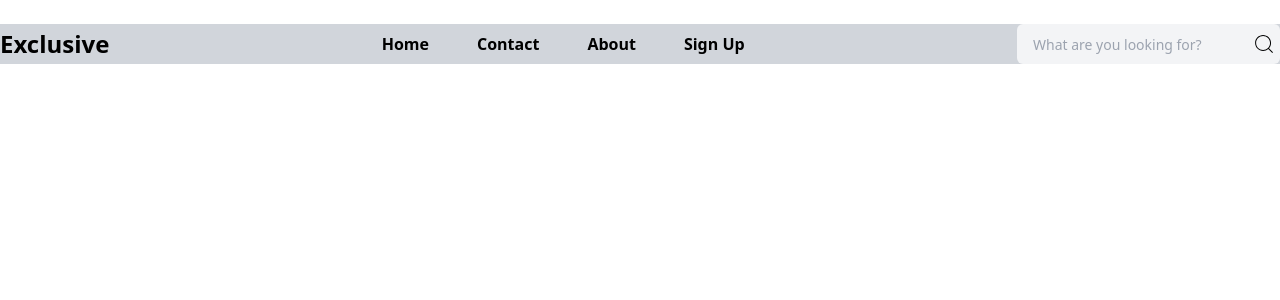
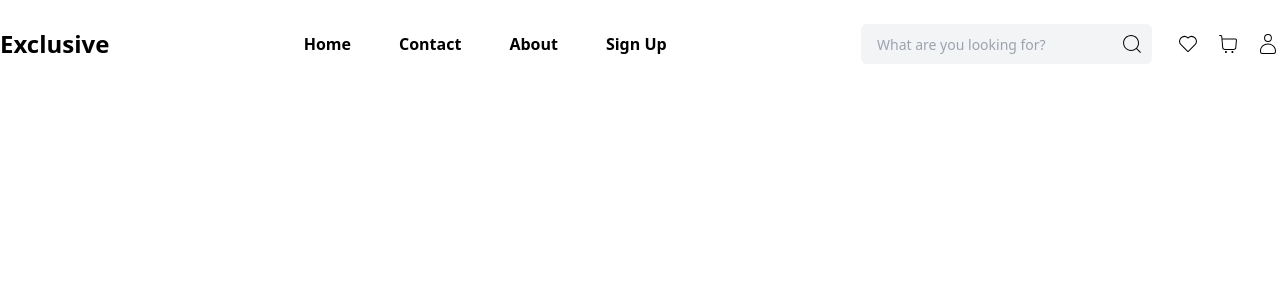
Before and after one commit to ricareiter/exclusive, a Next.js app: page / in a window 1280 px wide. Shown: the top 300 px of the page. Built offline with nearby package versions, Linux system fonts and the light colour scheme.

Commit message:
add elements to navbar

```diff
--- a/components/Navbar.tsx
+++ b/components/Navbar.tsx
@@ -1,9 +1,9 @@
-import { CiSearch } from "react-icons/ci";
+import { CiSearch, CiHeart, CiUser, CiShoppingCart } from "react-icons/ci";
 
 const Navbar = () => {
   return (
     <div className="container mx-auto mt-6 mb-8">
-      <div className="flex justify-between items-center bg-gray-300">
+      <div className="flex justify-between items-center">
         <div>
           <h3 className="font-bold text-2xl">Exclusive</h3>
         </div>
@@ -23,14 +23,21 @@ const Navbar = () => {
             </li>
           </ul>
         </div>
-        <div>
-          <div className="relative flex items-center">
+        <div className="flex items-center">
+          <div className="relative flex items-center w-full">
             <input
               type="text"
               placeholder="What are you looking for?"
-              className="px-4 py-2 bg-gray-100 placeholder:text-sm rounded-[6px]"
+              className="w-full pr-11 pl-4 py-2 bg-gray-100 placeholder:text-sm rounded-[6px] outline-none"
             />
-            <CiSearch className="absolute right-1 w-6 h-6" />
+            <button className="absolute right-2">
+              <CiSearch className="w-6 h-6" />
+            </button>
+          </div>
+          <div className="flex items-center space-x-4 ml-6">
+            <CiHeart className="w-6 h-6 hover:cursor-pointer" />
+            <CiShoppingCart className="w-6 h-6 hover:cursor-pointer" />
+            <CiUser className="w-6 h-6 hover:cursor-pointer" />
           </div>
         </div>
       </div>
```
